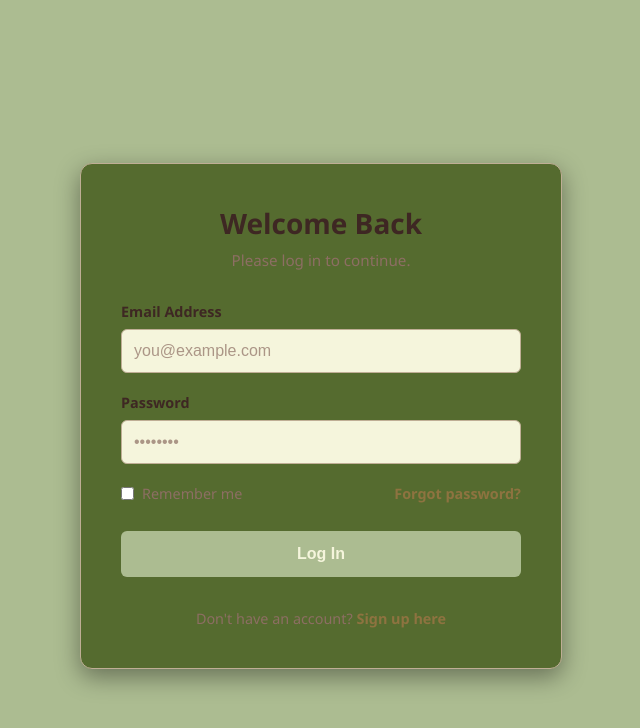
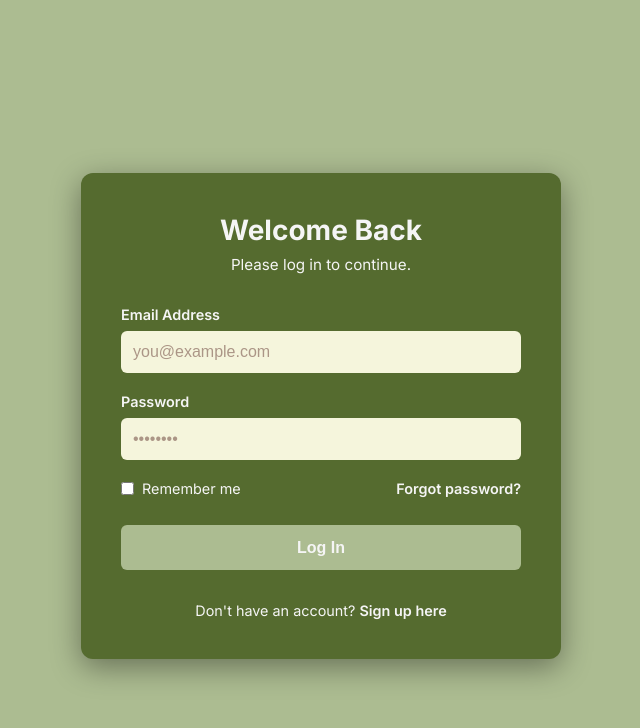
Before and after one commit to heartrow/CPADProject, a Vue app in the folder GreenStep/: page / in a window 1280 px wide. Shown: the top 728 px of the page, without its empty margins (319-959 px from the left). Built offline with nearby package versions, Linux system fonts and the light colour scheme.

Commit message:
updated login page, font

```diff
--- a/GreenStep/index.html
+++ b/GreenStep/index.html
@@ -2,7 +2,7 @@
 <html lang="">
   <head>
     <meta charset="UTF-8">
-    <link rel="icon" href="./public/green-step-icon.ico">
+    <link rel="icon" href="/green-step-icon.ico">
     <meta name="viewport" content="width=device-width, initial-scale=1.0">
     <title>GreenStep</title>
     <link href="https://fonts.googleapis.com/css2?family=Inter:wght@400;500;600;700;800&display=swap" rel="stylesheet">
--- a/GreenStep/src/components/SideBar.vue
+++ b/GreenStep/src/components/SideBar.vue
@@ -36,7 +36,6 @@
         width: 175px;
         padding: 25px;
         font-size: 17px;
-        font-family: Arial, Helvetica, sans-serif;
         font-weight: bold;
     }
 
--- a/GreenStep/src/components/TopBar.vue
+++ b/GreenStep/src/components/TopBar.vue
@@ -10,7 +10,6 @@
     .page-header {
         background: var(--primary);
         height: 25px;
-        font-family: Arial, Helvetica, sans-serif;
         color: white;
         padding: 15px;
         display: flex;
--- a/GreenStep/views/LoginView.vue
+++ b/GreenStep/views/LoginView.vue
@@ -38,7 +38,6 @@
 <script setup>
 import { ref } from 'vue'
 import router from '../src/router'
-import '../src/style.css'
 
 
 const email = ref('')
@@ -52,7 +51,7 @@ const handleLogin = () => {
     remember: remember.value,
   })
 
-  router.push('/home')
+  router.push('/dashboard')
 }
 </script>
 
@@ -63,18 +62,17 @@ const handleLogin = () => {
     align-items: center;
     min-height: 100vh;
     background-color: var(--bg-body);
-  font-family: 'Segoe UI', Tahoma, Geneva, Verdana, sans-serif;
     padding: 1rem;
   }
 
   .login-card {
     background-color: var(--primary);
-  border: 1px solid var(--border);
+    --border: 2px solid rgba(from var(--primary-light) r g b / .2);
     border-radius: 12px;
     padding: 2.5rem;
     width: 100%;
     max-width: 400px;
-  box-shadow: 0 8px 24px rgba(0, 0, 0, 0.4);
+    box-shadow: 0 8px 30px rgba(0, 0, 0, 0.4);
   }
 
   .login-header {
@@ -83,13 +81,13 @@ const handleLogin = () => {
   }
 
   .login-header h2 {
-  color: var(--text-main);
+    color: whitesmoke;
     margin: 0 0 0.5rem 0;
     font-size: 1.75rem;
   }
 
   .login-header p {
-  color: var(--text-muted);
+    color: whitesmoke;
     margin: 0;
     font-size: 0.95rem;
   }
@@ -107,7 +105,7 @@ const handleLogin = () => {
   }
 
   .input-group label {
-  color: var(--text-main);
+    color: whitesmoke;
     font-weight: 600;
     font-size: 0.9rem;
   }
@@ -146,24 +144,24 @@ const handleLogin = () => {
     display: flex;
     align-items: center;
     gap: 0.5rem;
-  color: var(--text-muted);
+    color: whitesmoke;
     cursor: pointer;
   }
 
   .forgot-password {
-  color: var(--accent);
+    color: whitesmoke;
     text-decoration: none;
     font-weight: 600;
     transition: color 0.2s;
   }
 
   .forgot-password:hover {
-  color: var(--primary);
+    text-decoration: underline;
   }
 
   .submit-btn {
     background-color: var(--bg-body);
-  color: var(--primary-light);
+    color: whitesmoke;
     border: none;
     border-radius: 6px;
     padding: 0.85rem;
@@ -188,17 +186,17 @@ const handleLogin = () => {
     text-align: center;
     margin-top: 2rem;
     font-size: 0.9rem;
-  color: var(--text-muted);
+    color: whitesmoke;
   }
 
   .login-footer a {
-  color: var(--accent);
+    color: whitesmoke;
     text-decoration: none;
     font-weight: 600;
   }
 
   .login-footer a:hover {
-  color: var(--primary);
+    color: whitesmoke;
     text-decoration: underline;
   }
 </style>
```
Lines whose indentation alone changed are shown as unchanged.
